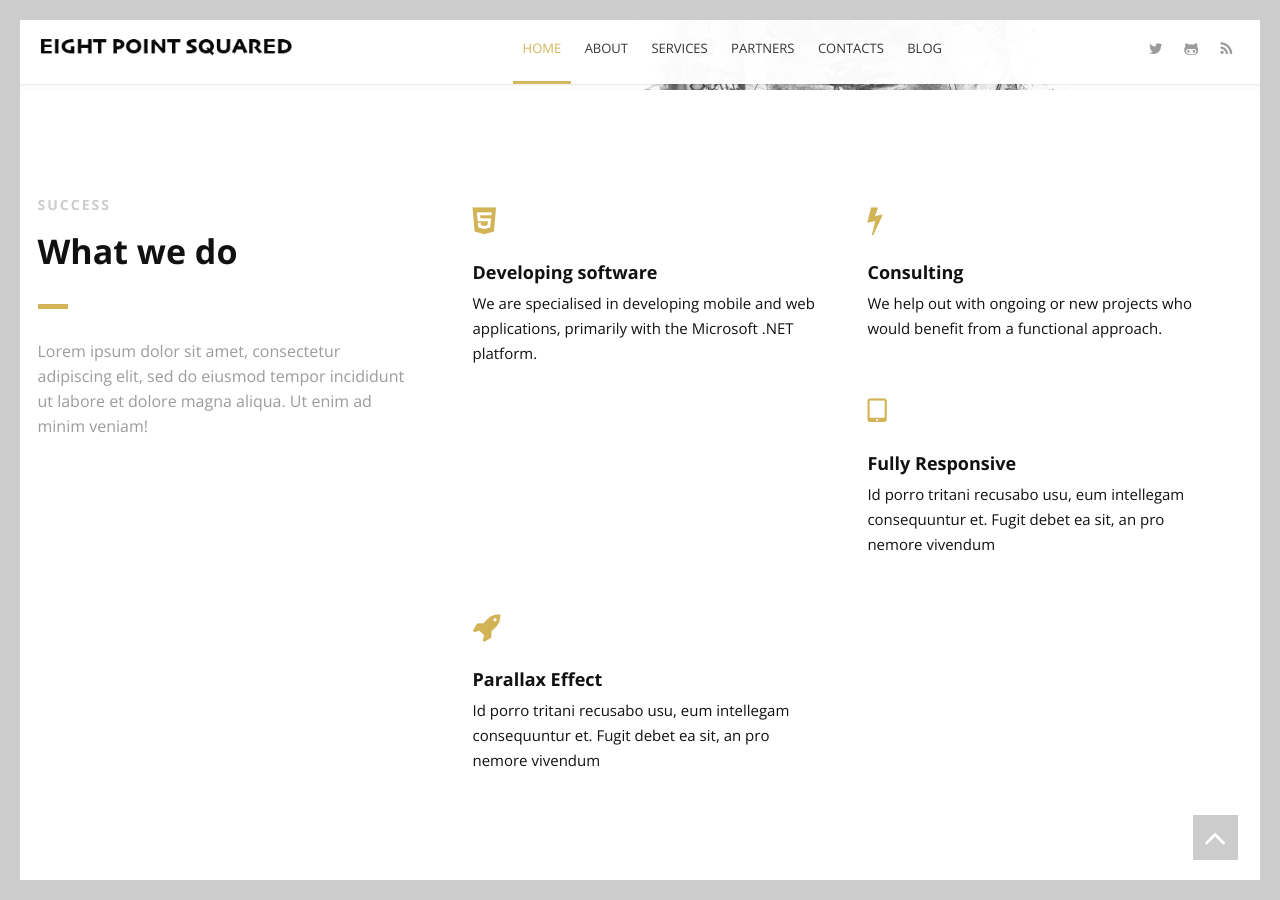
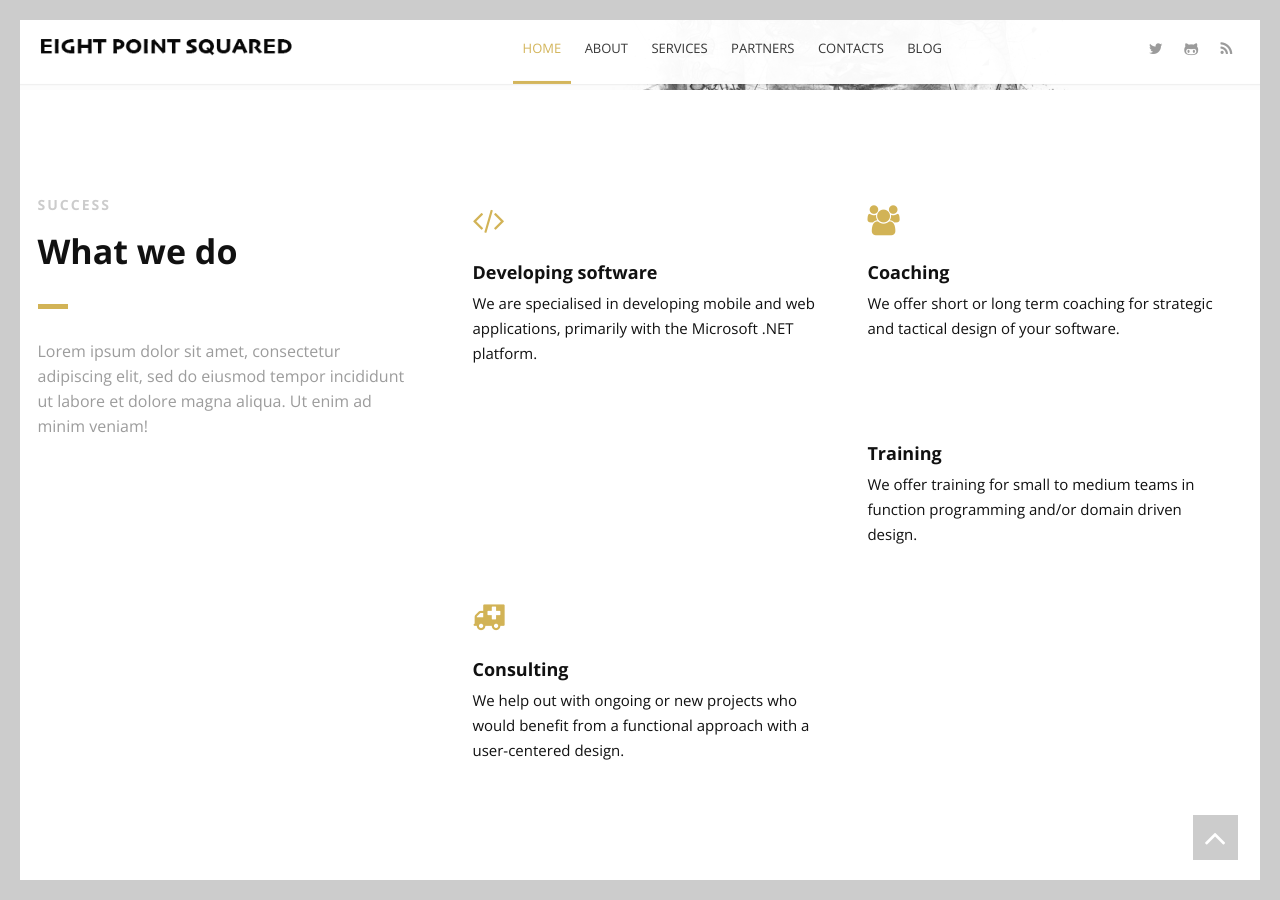
Before and after one commit to eightpointsquared/eightpointsquared.github.io, a Jekyll site: the page built from index.html, in a window 1280 px wide and 900 px high, scrolled down 654 px. Built offline with Jekyll 4.4.1, drawn with Linux system fonts in a browser that asks for light colours; the list of posts is cut into pages by our own code.

Commit message:
add original text again

```diff
--- a/index.html
+++ b/index.html
@@ -24,7 +24,7 @@ title: Home
             <div class="col-2 icon-block icon-top wow fadeInUp" data-wow-delay="0.1s">
                 <!--Icon-->
                 <div class="icon">
-                    <i class="fa fa-html5 fa-2x"></i>
+                    <i class="fa fa-code fa-2x"></i>
                 </div>
                 <!--Icon Block Description-->
                 <div class="icon-block-description">
@@ -39,12 +39,12 @@ title: Home
             <div class="col-2 icon-block icon-top wow fadeInUp" data-wow-delay="0.3s">
                 <!--Icon-->
                 <div class="icon">
-                    <i class="fa fa-bolt fa-2x"></i>
+                    <i class="fa fa-users fa-2x"></i>
                 </div>
                 <!--Icon Block Description-->
                 <div class="icon-block-description">
-                    <h4>Consulting</h4>
-                    <p>We help out with ongoing or new projects who would benefit from a functional approach.</p>
+                    <h4>Coaching</h4>
+                    <p>We offer short or long term coaching for strategic and tactical design of your software.</p>
                 </div>
             </div>
             <!--End of Icon Block-->
@@ -53,13 +53,12 @@ title: Home
             <div class="col-2 icon-block icon-top wow fadeInUp" data-wow-delay="0.5s">
                 <!--Icon-->
                 <div class="icon">
-                    <i class="fa fa-tablet fa-2x"></i>
+                    <i class="fa fa-steam-symbol fa-2x"></i>
                 </div>
                 <!--Icon Block Description-->
                 <div class="icon-block-description">
-                    <h4>Fully Responsive</h4>
-                    <p>Id porro tritani recusabo usu, eum intellegam consequuntur et. Fugit debet ea sit, an pro
-                        nemore vivendum</p>
+                    <h4>Training</h4>
+                    <p>We offer training for small to medium teams in function programming and/or domain driven design.</p>
                 </div>
             </div>
             <!--End of Icon Block-->
@@ -68,13 +67,12 @@ title: Home
             <div class="col-2 icon-block icon-top wow fadeInUp" data-wow-delay="0.5s">
                 <!--Icon-->
                 <div class="icon">
-                    <i class="fa fa-rocket fa-2x"></i>
+                    <i class="fa fa-ambulance fa-2x"></i>
                 </div>
                 <!--Icon Block Description-->
                 <div class="icon-block-description">
-                    <h4>Parallax Effect</h4>
-                    <p>Id porro tritani recusabo usu, eum intellegam consequuntur et. Fugit debet ea sit, an pro
-                        nemore vivendum</p>
+                    <h4>Consulting</h4>
+                    <p>We help out with ongoing or new projects who would benefit from a functional approach with a user-centered design.</p>
                 </div>
             </div>
             <!--End of Icon Block-->
```
